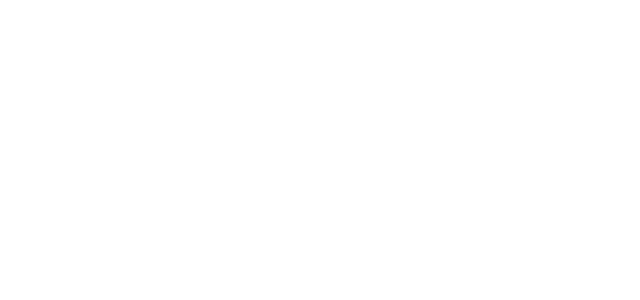
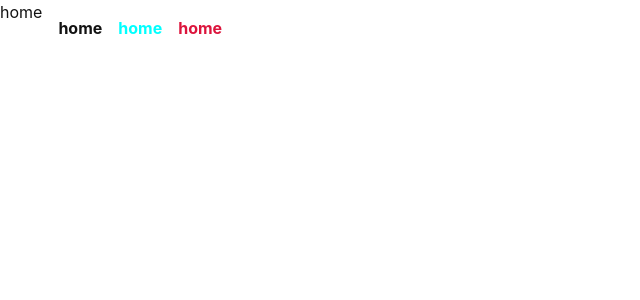
Before and after one commit to na8esin/reactrouter-tutorial, a React (Vite) app: page /home in a window 1280 px wide. Before the commit this address had no page. Shown: the top 300 px of the page, without its empty margins (0-640 px from the left). Built offline with nearby package versions, Linux system fonts and the light colour scheme.

Commit message:
scss-modules :global

```diff
--- a/package.json
+++ b/package.json
@@ -34,6 +34,7 @@
     "eslint-plugin-react-refresh": "^0.4.7",
     "jest": "^29.7.0",
     "jest-environment-jsdom": "^29.7.0",
+    "sass": "^1.82.0",
     "ts-jest": "^29.2.4",
     "typescript": "^5.2.2",
     "vite": "^5.3.4",
--- a/src/main.tsx
+++ b/src/main.tsx
@@ -18,6 +18,7 @@ import EditContact, {
   action as editAction,
 } from "./routes/edit";
 import Extra from './routes/extra';
+import Home from './routes/home';
 
 const router = createBrowserRouter([
   {
@@ -44,6 +45,10 @@ const router = createBrowserRouter([
       },
     ],
   },
+  { /* 直リンク指定で */
+    path: "/home",
+    element: <Home />
+  }
 ]);
 
 ReactDOM.createRoot(document.getElementById('root')!).render(
--- /dev/null
+++ b/src/routes/home.module.scss
@@ -0,0 +1,23 @@
+.HomeBody {
+  /*
+    https://github.com/css-modules/css-modules/blob/master/docs/composition.md#exceptions
+    https://gojabako.zone/2023/css-modules
+  */
+  :global {
+    padding-top: 16px;
+
+    .error {
+      color: cyan;
+    }
+  }
+
+  font-weight: bold;
+
+  .error {
+    color: crimson;
+  }
+
+  & {
+    padding-left: 16px;
+  }
+}
--- a/src/routes/home.tsx
+++ b/src/routes/home.tsx
@@ -1,3 +1,16 @@
+import CSSModule from "./home.module.scss";
+
 export default function Home() {
-  return <div>home</div>
+  return (
+    <>
+      <div>home</div>
+      <div className={CSSModule.HomeBody}>home</div>
+      <div className={CSSModule.HomeBody}>
+        <div className={"error"}>home</div>
+      </div>
+      <div className={CSSModule.HomeBody}>
+        <div className={`${CSSModule.error}`}>home</div>
+      </div>
+    </>
+  );
 }
```
Also changed, not shown: 1 other file (tests, documents, lock files or other folders).
